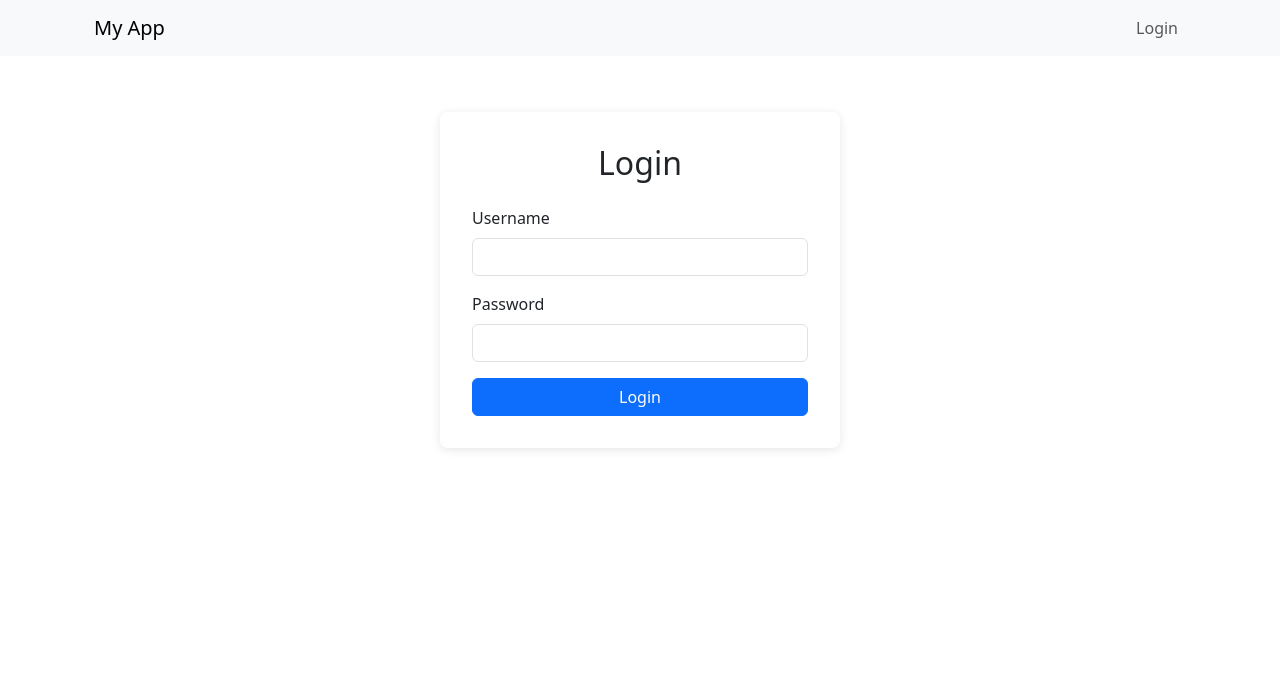
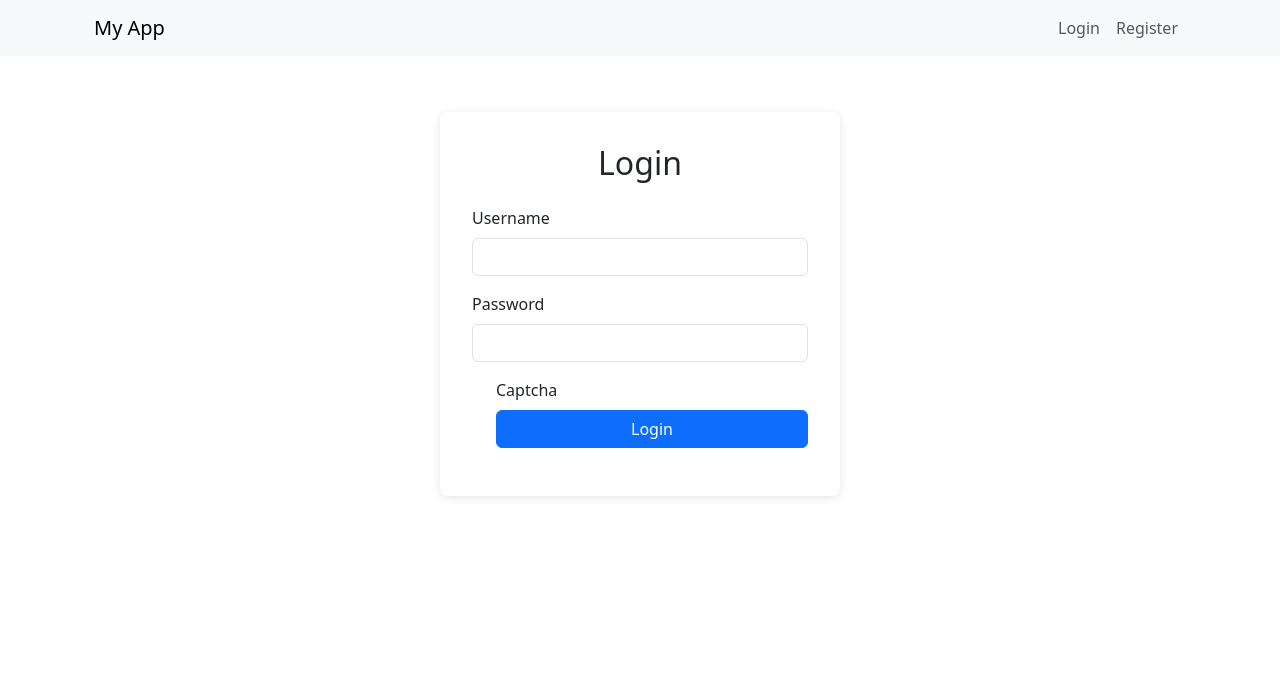
Before and after one commit to MatthewDustin/MemoryMap, a Flask app: page /login in a window 1280 px wide. Shown: the top 688 px of the page. Run offline with Flask 3, Linux system fonts and the light colour scheme; some libraries are stand-ins or nearby versions.

Commit message:
added captcha

```diff
--- a/app.py
+++ b/app.py
@@ -27,10 +27,12 @@
 from flask_wtf import FlaskForm
 from wtforms import StringField, PasswordField, TextAreaField, SubmitField
 from wtforms.validators import DataRequired, EqualTo
+from flask_wtf.recaptcha import RecaptchaField
 
 class LoginForm(FlaskForm):
     username = StringField('Username', validators=[DataRequired()])
     password = PasswordField('Password', validators=[DataRequired()])
+    recaptcha = RecaptchaField()
     submit = SubmitField('Login')
 
 class RegisterForm(FlaskForm):
@@ -80,7 +82,6 @@
     # load the instance config, if it exists, when not testing
     app.config.from_prefixed_env()
     app.config.from_pyfile("config.py", silent=True)
-
     gunicorn_logger = logging.getLogger("gunicorn.error")
     app.logger.handlers = gunicorn_logger.handlers
     app.logger.setLevel(gunicorn_logger.level)
@@ -114,6 +115,8 @@
     return app
 
 app = create_app()
+app.config["RECAPTCHA_PUBLIC_KEY"] = "6LcfqzArAAAAADxnvcdPJDLqK954Zo5NqAbvdHKn"
+app.config["RECAPTCHA_PRIVATE_KEY"] = "6LcfqzArAAAAAM7otJzdKWW-Oc5l-_Dw0GMhZQ2F"
 
 @app.route('/templates/<path:filename>')
 def serve_template(filename):
@@ -142,6 +145,9 @@
         username = form.username.data
         password = form.password.data
 
+        # Check if the user is already authenticated
+        if is_authenticated():
+            return redirect(url_for('index'))
         # Add your authentication logic here
         if checkLoginAttempt(username, password):  # Replace with real auth
             session['authenticated'] = True
@@ -175,7 +181,10 @@
         if username in usernames:
             session['error_message'] = 'Username already exists'
             return redirect(url_for('register'))
-
+        # if password not strong enough
+        if len(password) < 8:
+            session['error_message'] = 'Password must be at least 8 characters long'
+            return redirect(url_for('register'))
         password = hash(password)
         if (addUser(username, password)):
             session['authenticated'] = True
@@ -384,6 +393,7 @@
     signal.signal(signal.SIGINT, shutdown_handler)
 
     app.run(host="localhost", port=8080, debug=False)
+
 else:
     # handles Cloud Run container termination
     signal.signal(signal.SIGTERM, shutdown_handler)
--- a/templates/base.html
+++ b/templates/base.html
@@ -50,6 +50,7 @@
                             <a class="nav-link" href="{{ url_for('logout') }}">Logout</a>
                         {% else %}
                             <a class="nav-link" href="{{ url_for('login') }}">Login</a>
+                            <a class="nav-link" href="{{ url_for('register') }}">Register</a>
                         {% endif %}
                     </div>
                 </div>
--- a/templates/login.html
+++ b/templates/login.html
@@ -50,6 +50,10 @@
             </div>
             {% endif %}
         </div>
+        <div class="mb-3 form-check">
+            <label class="form-label" for="recaptcha">Captcha</label>
+            {{ form.recaptcha }}
+        </label>
 
         <button type="submit" class="btn btn-primary w-100">Login</button>
     </form>
```
